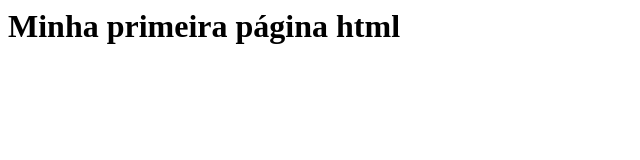
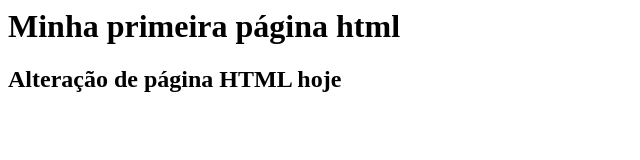
Before and after one commit to renanaugust/gama-no-github, a plain HTML site: page index.html in a window 1280 px wide. Shown: the whole page, without its empty margins (0-640 px from the left). Drawn offline with Linux system fonts and the light colour scheme.

Commit message:
arquivo index.html atualizado novamente

```diff
--- a/index.html
+++ b/index.html
@@ -1,5 +1,6 @@
 <html>
   <body>
     <h1>Minha primeira página html</h1>
+    <h2>Alteração de página HTML hoje</h2>
   </body>
 </html>
```
